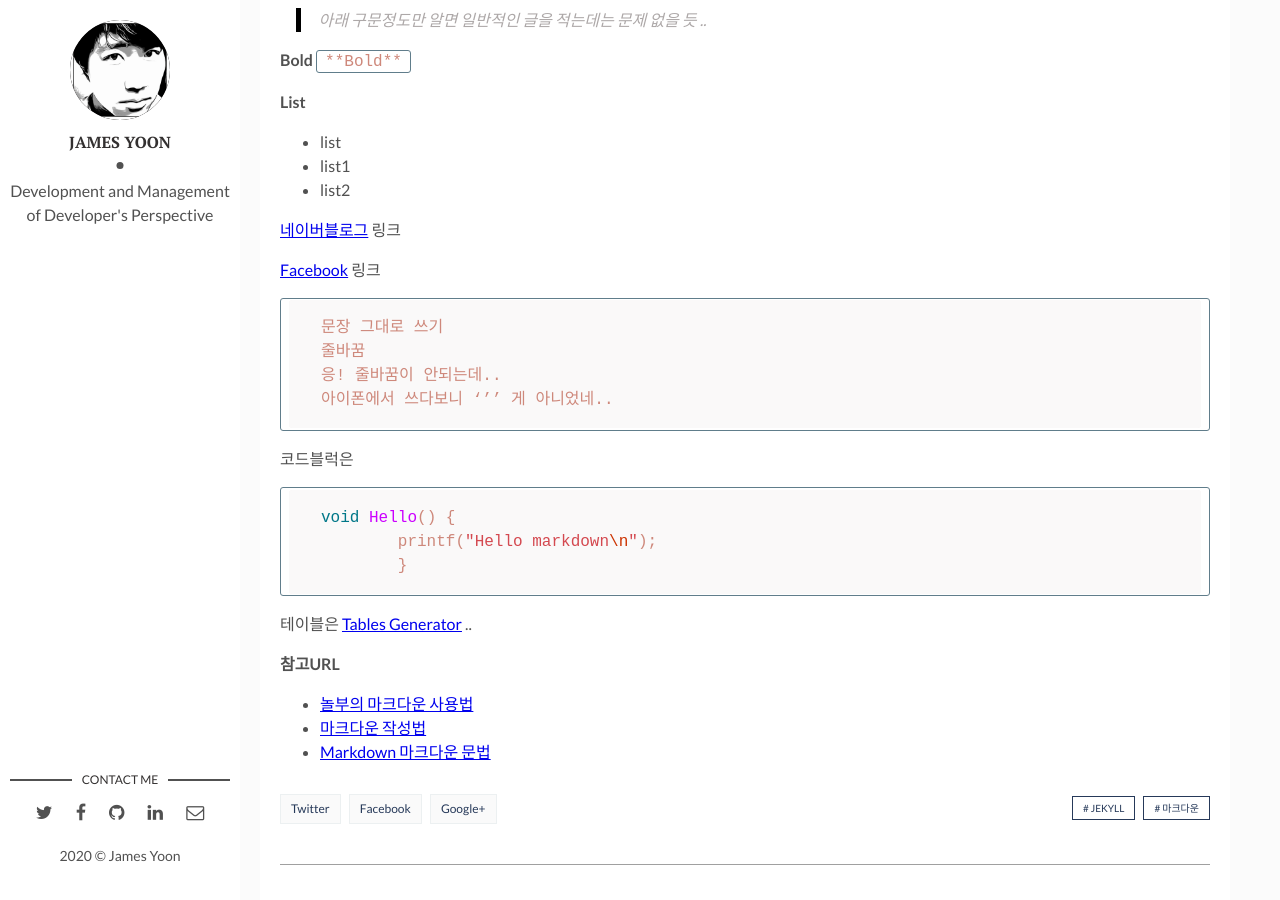
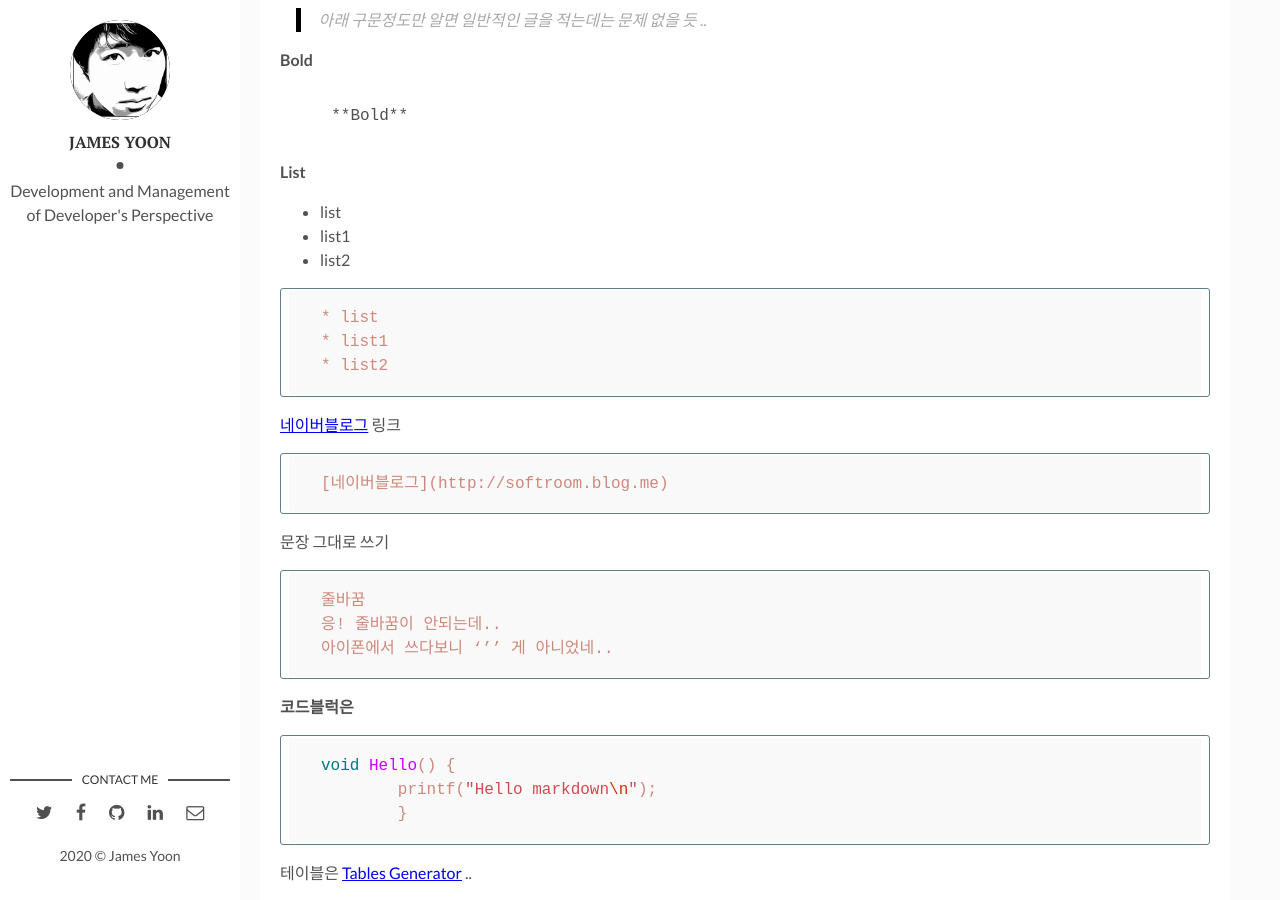
Before and after one commit to butteryoon/butteryoon.github.io, a Jekyll site: the page built from _posts/2016-07-10-MarkDown.markdown, in a window 1280 px wide and 900 px high, scrolled down 858 px. Built offline with Jekyll 4.4.1, drawn with Linux system fonts in a browser that asks for light colours; comment, search, counter and statistics services are not loaded.

Commit message:
마크다운 수정

````diff
--- a/_posts/2016-07-10-MarkDown.markdown
+++ b/_posts/2016-07-10-MarkDown.markdown
@@ -35,8 +35,13 @@ tags: [Jekyll, 마크다운] # add tag
 
 인용문
 > 아래 구문정도만 알면 일반적인 글을 적는데는 문제 없을 듯 ..
+>
 
- **Bold** `**Bold**`
+ **Bold**
+
+ ``` **
+  **Bold**
+ ```
 
 **List**
 
@@ -44,18 +49,28 @@ tags: [Jekyll, 마크다운] # add tag
 * list1
 * list2
 
+```
+* list
+* list1
+* list2
+```
+
 [네이버블로그](http://softroom.blog.me) 링크
 
-[Facebook](https://m.facebook.com/softroom75) 링크
+```
+[네이버블로그](http://softroom.blog.me)
+```
+
+문장 그대로 쓰기
 
 ```
-문장 그대로 쓰기
 줄바꿈
 응! 줄바꿈이 안되는데..
 아이폰에서 쓰다보니 ‘’’ 게 아니었네..
 ```
 
-코드블럭은
+**코드블럭은**
+
 ```c
 void Hello() {
 	printf("Hello markdown\n");
````
